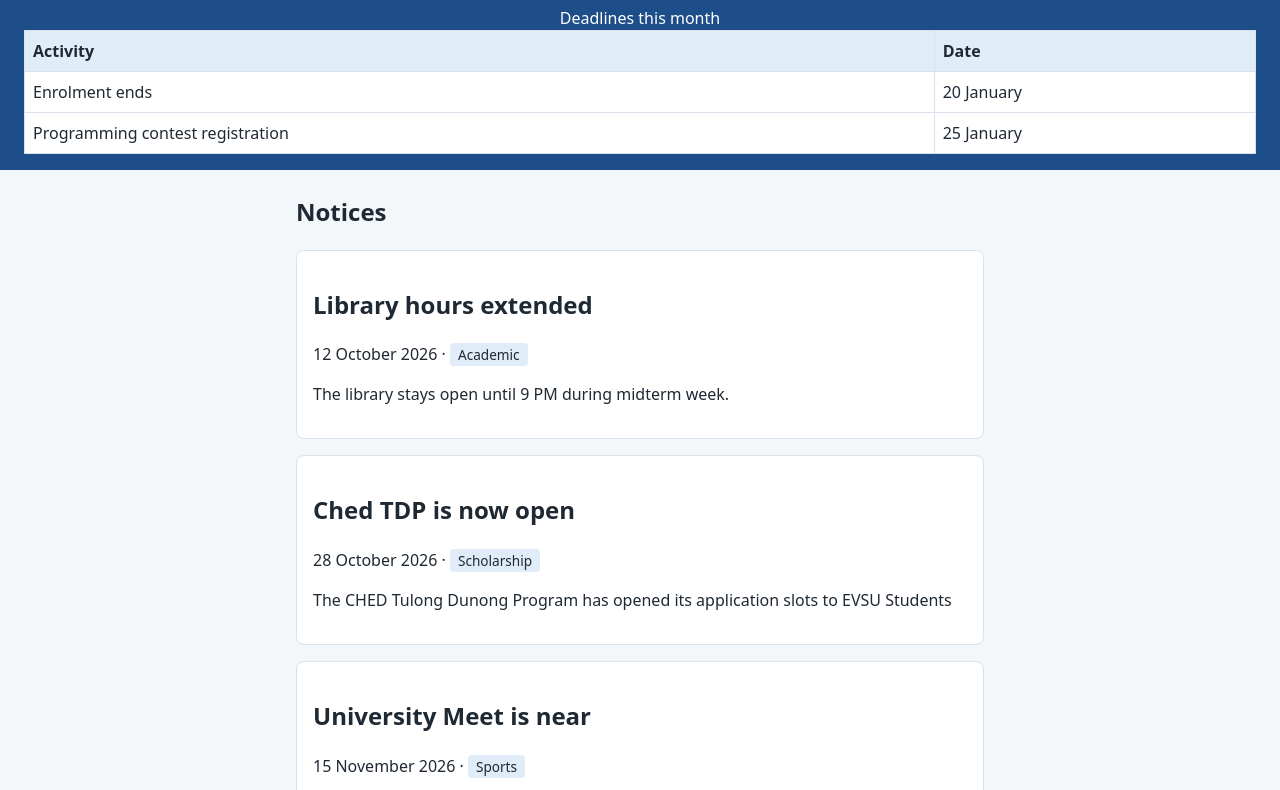
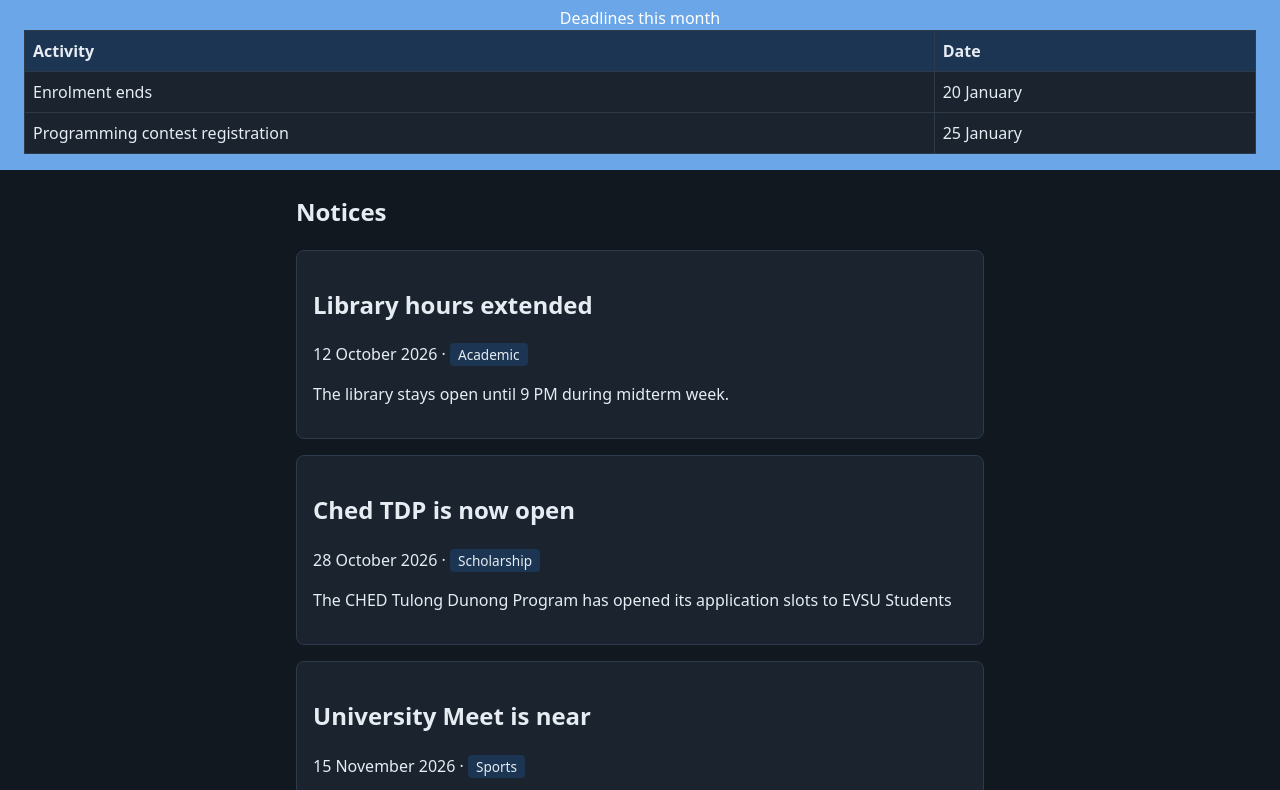
Before and after one commit to jayjayyymon/campus-notice-board, a plain HTML site: page index.html in a window 1280 px wide. Shown: the part 201-991 px from the top of the page. Drawn offline with Linux system fonts and the dark colour scheme.

Commit message:
Finish Lab 1 and 2

```diff
--- a/styles.css
+++ b/styles.css
@@ -7,7 +7,16 @@
   --border: #d9e2ec;
   --radius: 8px;
 }
-
+@media (prefers-color-scheme: dark) {
+  :root:not([data-theme="light"]) {
+    --brand: #6aa6e8;
+    --brand-soft: #1b3552;
+    --surface: #1a232e;
+    --page: #111820;
+    --text: #e6ecf2;
+    --border: #2c3a4a;
+  }
+}
 * {
   box-sizing: border-box;
 }
```
